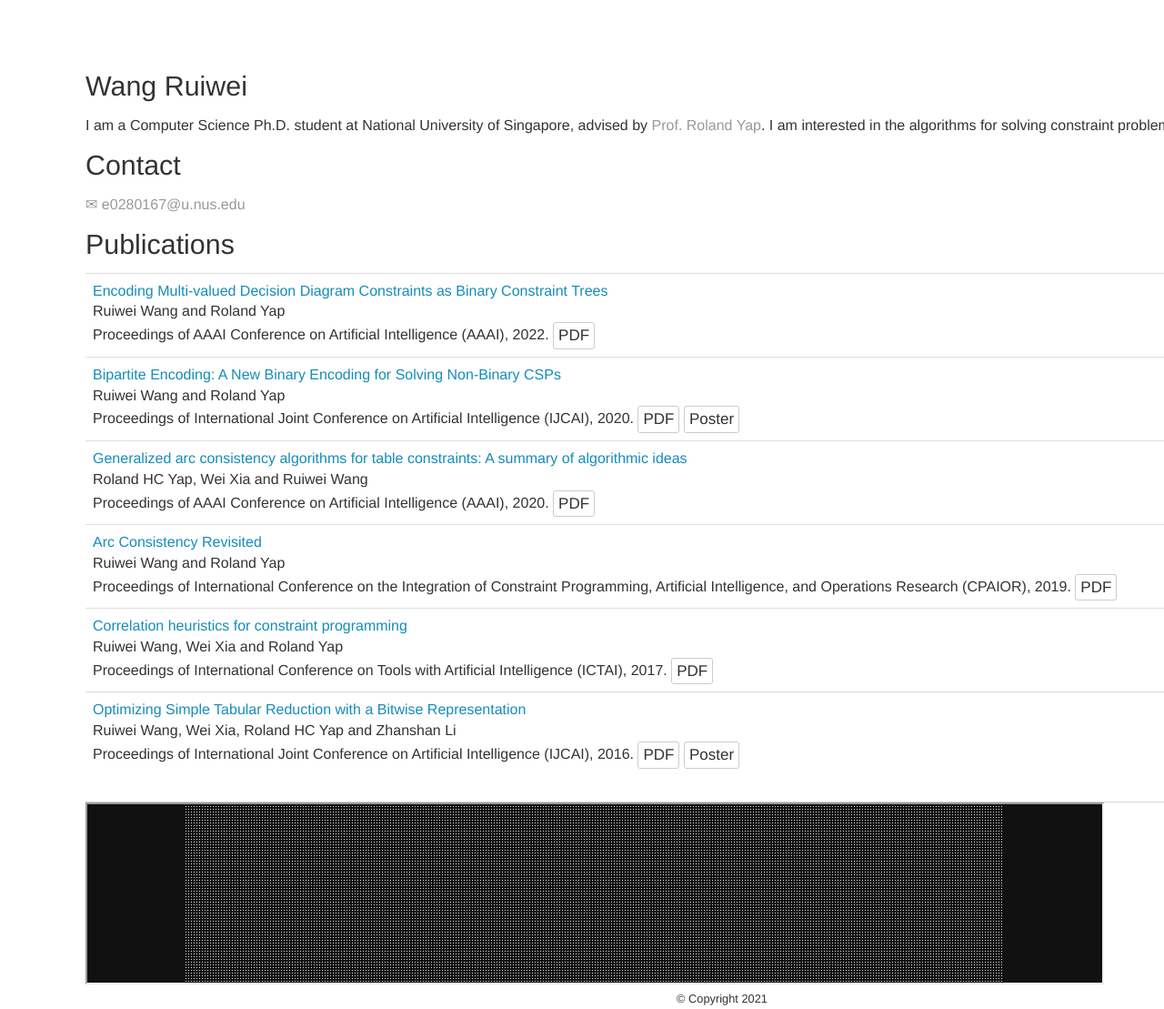
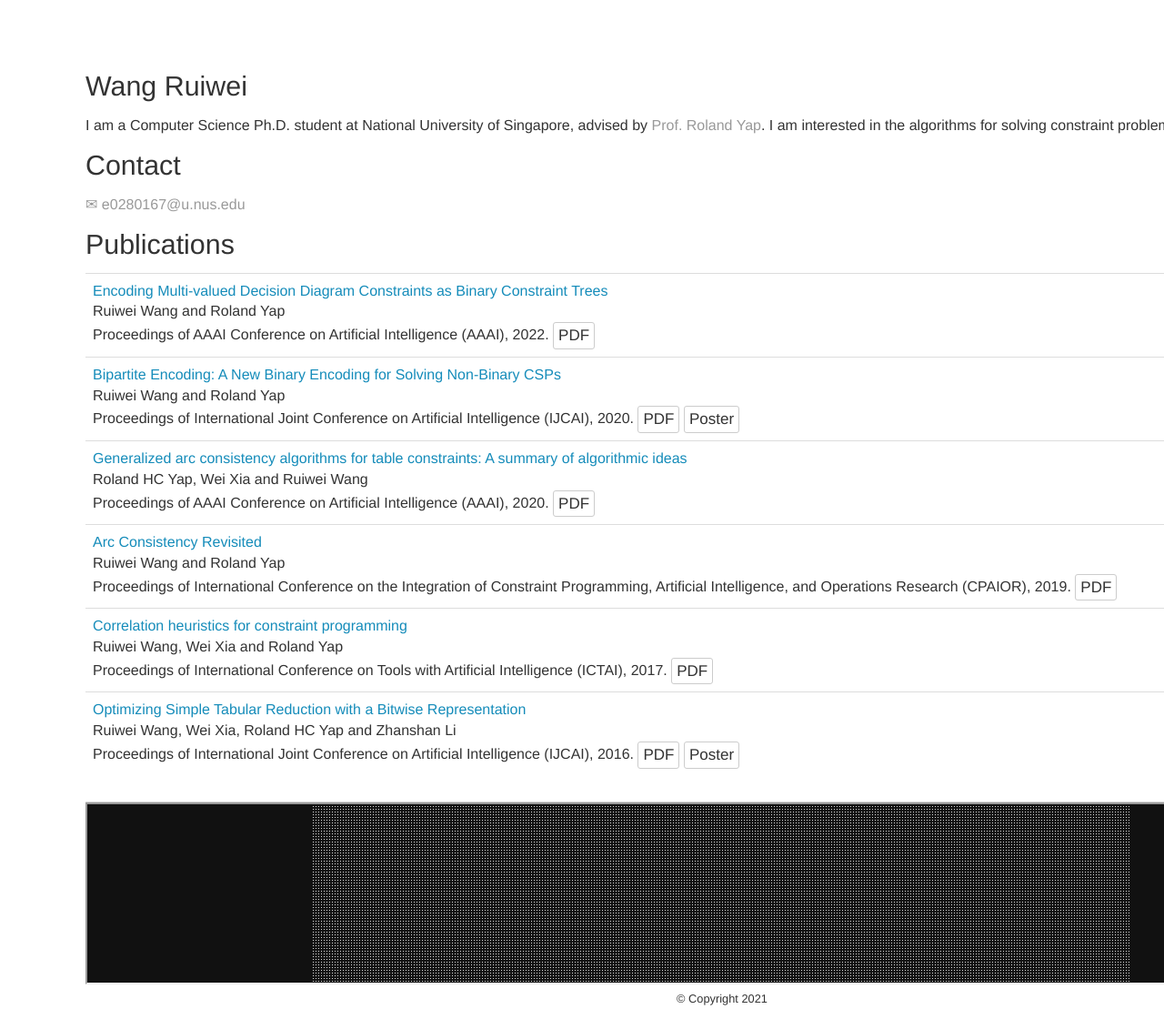
Before and after one commit to WangRuiwei/WangRuiwei.github.io, a Jekyll site: the page built from index.html, in a window 1280 px wide. Shown: the whole page at 91% size. Built offline with Jekyll 4.4.1, drawn with Linux system fonts in a browser that asks for light colours.

Commit message:
Update index.html

```diff
--- a/index.html
+++ b/index.html
@@ -99,7 +99,7 @@
 </tbody>
 </table>
 <footer>
-<iframe src="particle.html" height="200" scrolling="no" width="80%"></iframe>
+<iframe src="particle.html" height="200" scrolling="no" width="100%"></iframe>
 <center><span class="copyright">&copy; Copyright 2021</span</center>
 </footer>
 </div><!-- main body -->
```
